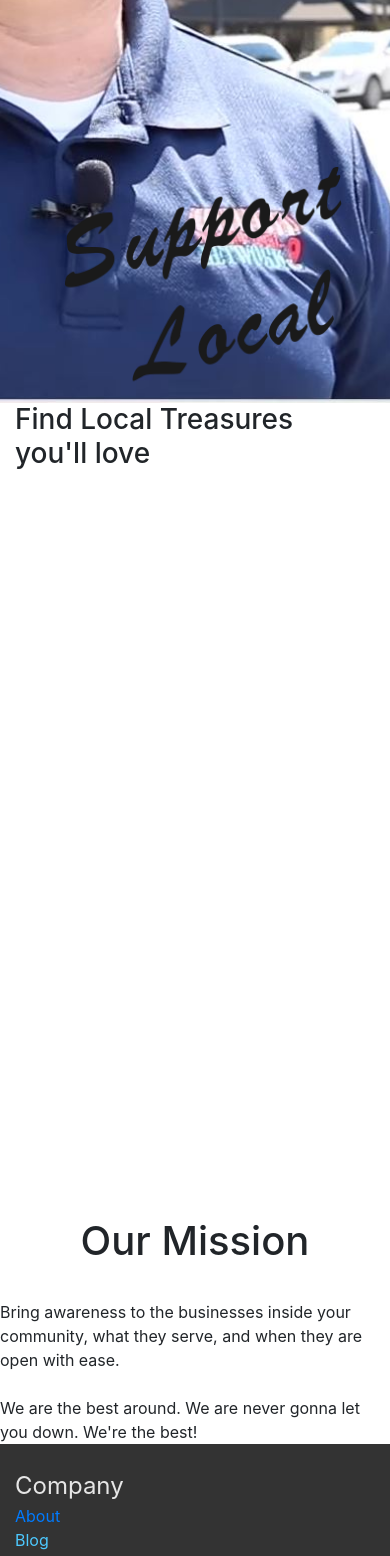
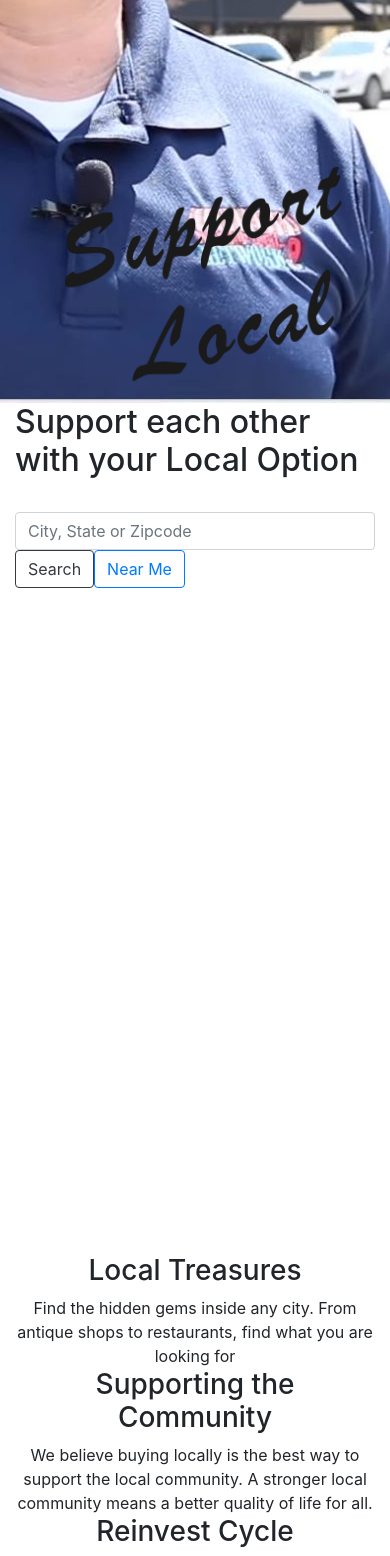
Before and after one commit to Aplank14/stc, a React (Create React App) app: page / in a window 390 px wide. Shown: the part 432-1988 px from the top of the page. Built offline with nearby package versions, Linux system fonts and the light colour scheme.

Commit message:
Mobile Vs Desktop CSS

```diff
--- a/src/App.css
+++ b/src/App.css
@@ -186,3 +186,15 @@ a.dropdown-toggle {
   right: 0;
 
 }
+
+
+.mobile-only {
+  @media (min-width: 768px){
+    display: none;
+  }
+}
+.desktop-only {
+  @media (max-width: 767px){
+    display: none;
+  }
+}
--- a/src/components/Home.js
+++ b/src/components/Home.js
@@ -2,8 +2,11 @@ import React from 'react'
 import {Link} from 'react-router-dom'
 import Video from './Video'
 import {Container, Row, Col} from 'react-bootstrap'
+import {Form, FormControl, Button} from 'react-bootstrap'
+
 import Shop_Small_Image from '../Photo/Shop_Small.jpg'
 import Support_Local from '../Photo/Support_Local.png'
+
 
 export default function Home() {
   /* Video for Home Page Background */
@@ -19,13 +22,42 @@ export default function Home() {
         </Col>
 
         <Col lg={6} md={12}>
-          <Container style = {{height:"calc(100vh - 65px)"}} className="containerFull justify-content-md-center">
-          <h3>Find Local Treasures <br />you'll love
-
-          </h3>
+          <Container style = {{height:"calc(100vh - 65px)"}} className="aligncenter">
+          <h2>Support each other with your Local Option
+          </h2>
+          <br />
+          <Form inline>
+              <FormControl type="text" placeholder="City, State or Zipcode" className="mr-sm-2" />
+              <Button variant="outline-dark">Search</Button> <Button variant="outline-primary"> Near Me</Button>
+            </Form>
           </Container>
         </Col>
-      </Row>
+        </Row>
+
+
+{/* Need to add pagging */}
+        <br /><br /><br />
+
+<Container style={{height:"90vw"}}>
+  <Row>
+    <Col lg={4} md={4} sm={10} className="text-center">
+      <h3>Local Treasures</h3>
+      Find the hidden gems inside any city. From antique shops to restaurants, find what you are looking for
+    </Col>
+
+    <Col lg={4} md={4} sm={10} className="text-center">
+      <h3>Supporting the Community</h3>
+      We believe buying locally is the best way to support the local community. A stronger local community means a better quality of life for all.
+    </Col>
+
+    <Col lg={4} md={4} sm={10} className="text-center">
+      <h3>Reinvest Cycle</h3>
+      From sponsoring little leagues to funding public events for all, our local options give back. Investing in them, is investing in so much more.
+    </Col>
+</Row>
+</Container>
+        <br />
+
 
 
       <h1 align="center" className="titleMargin">
```
